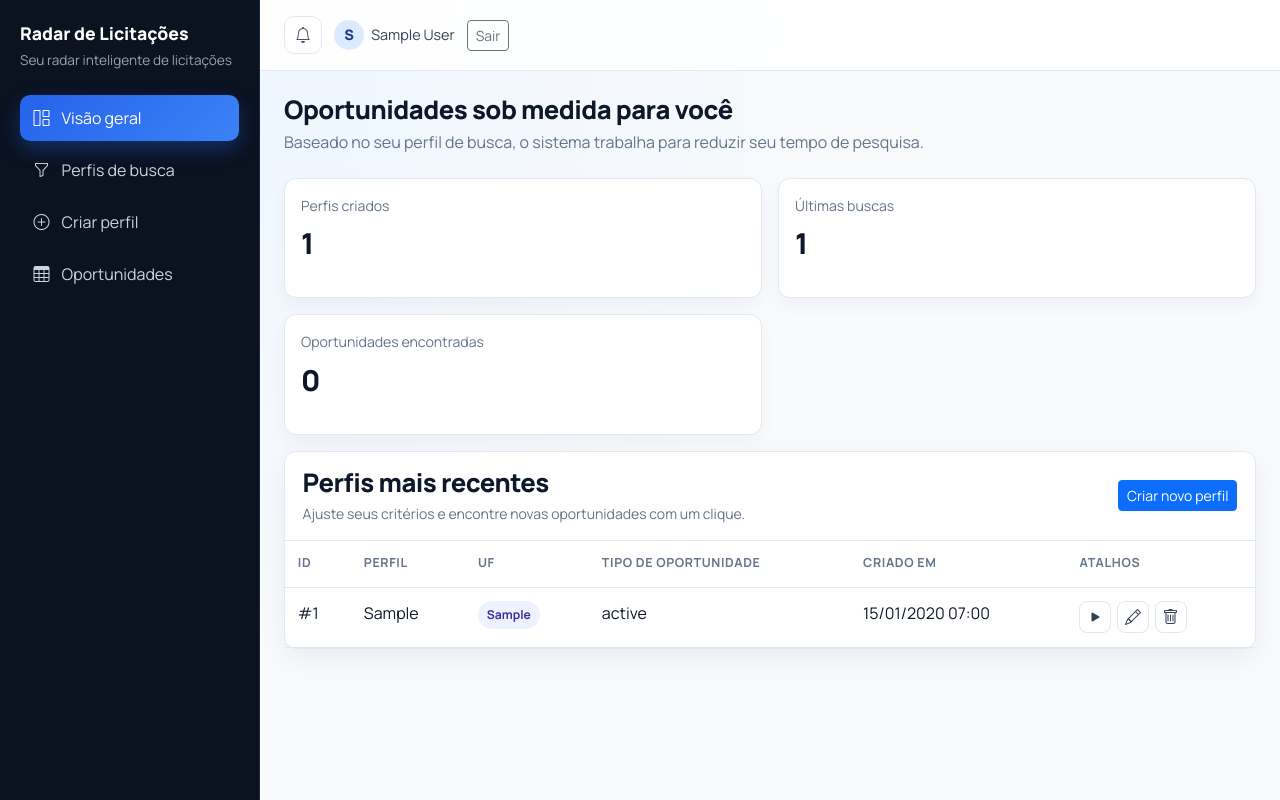
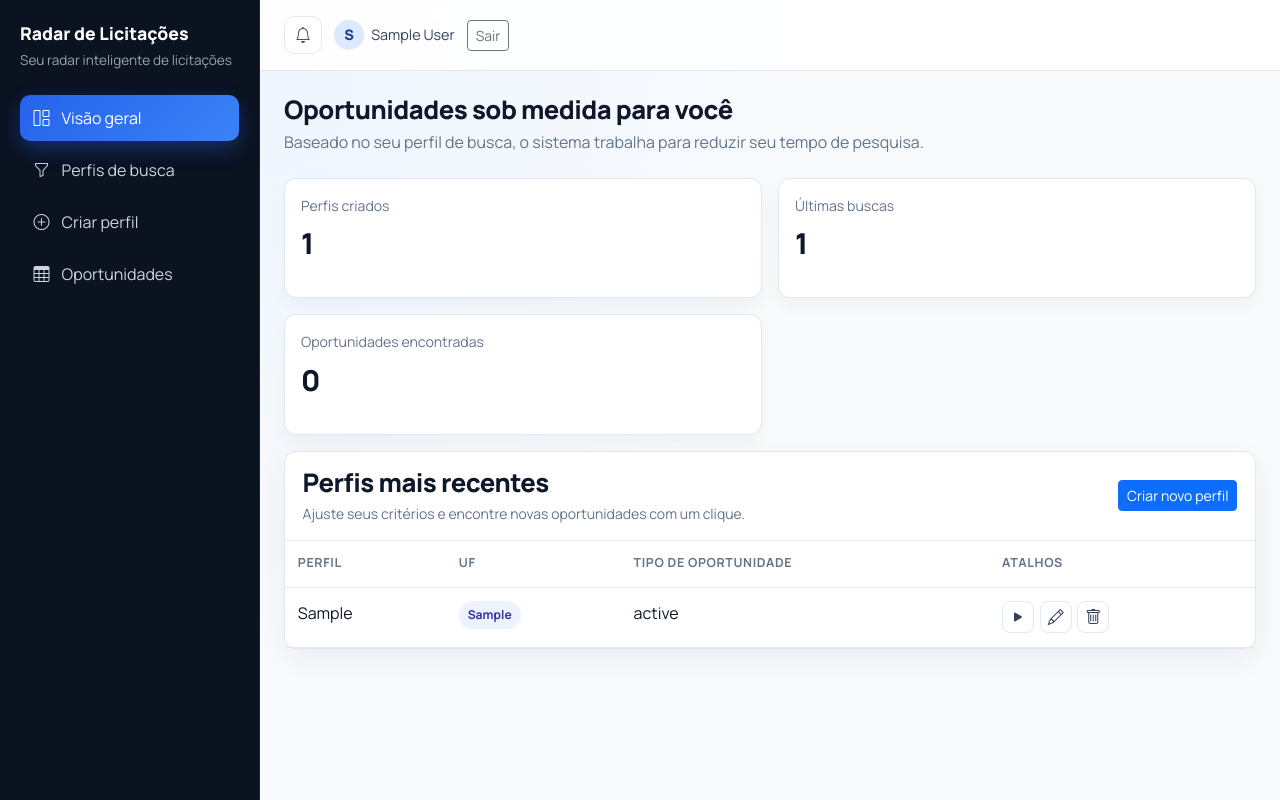
Before and after one commit to RafaelCirn3/compras-publicas-api-client, a Django app: page /filtros/ in a window 1280 px wide. Run offline with Django 5.2, Linux system fonts and the light colour scheme; a user stored in the database is signed in; tables that the repository leaves empty hold one stand-in row (values such as "Sample post").

Commit message:
feat: atualizar textos e remover colunas desnecessárias nas tabelas de filtros

```diff
--- a/apps/filtros/templates/filtros/dashboard.html
+++ b/apps/filtros/templates/filtros/dashboard.html
@@ -35,22 +35,18 @@
             <table class="table-modern">
                 <thead>
                 <tr>
-                    <th>ID</th>
                     <th>Perfil</th>
                     <th>UF</th>
                     <th>Tipo de oportunidade</th>
-                    <th>Criado em</th>
                     <th>Atalhos</th>
                 </tr>
                 </thead>
                 <tbody>
                 {% for filtro in filtros|slice:':10' %}
                 <tr>
-                    <td>#{{ filtro.id }}</td>
                     <td>{{ filtro.objeto|default:'-' }}</td>
                     <td><span class="badge-soft">{{ filtro.uf|default:'-' }}</span></td>
                     <td>{{ filtro.status|default:'-' }}</td>
-                    <td>{{ filtro.criado_em|date:'d/m/Y H:i' }}</td>
                     <td>
                         <div class="action-row">
                             <a class="icon-btn" href="{% url 'rpa:executar' filtro.id %}" title="Buscar oportunidades">
--- a/apps/filtros/templates/filtros/filtro_form.html
+++ b/apps/filtros/templates/filtros/filtro_form.html
@@ -23,7 +23,7 @@
 
         <section class="step-panel" data-step-panel>
             <div class="form-grid">
-                <h2 class="form-section-title">O que você quer comprar?</h2>
+                <h2 class="form-section-title">O que você procura?</h2>
                 <div class="field-span-2">
                     <label class="form-label" for="{{ form.objeto.id_for_label }}">{{ form.objeto.label }}</label>
                     {{ form.objeto }}
@@ -33,7 +33,7 @@
                 <div>
                     <label class="form-label" for="{{ form.processo.id_for_label }}">{{ form.processo.label }}</label>
                     {{ form.processo }}
-                    <p class="field-helper">Opcional: informe um numero de referencia se quiser acompanhar um caso especifico.</p>
+                    <p class="field-helper">Opcional: informe um numero de referência se quiser acompanhar um caso específico.</p>
                     {% if form.processo.errors %}<div class="text-danger small mt-1">{{ form.processo.errors|striptags }}</div>{% endif %}
                 </div>
                 <div>
--- a/apps/filtros/templates/filtros/filtro_list.html
+++ b/apps/filtros/templates/filtros/filtro_list.html
@@ -15,22 +15,18 @@
             <table class="table-modern">
                 <thead>
                 <tr>
-                    <th>ID</th>
                     <th>Perfil</th>
                     <th>UF</th>
                     <th>Tipo de oportunidade</th>
-                    <th>Criado em</th>
                     <th>Acoes</th>
                 </tr>
                 </thead>
                 <tbody>
                 {% for filtro in filtros %}
                 <tr>
-                    <td>#{{ filtro.id }}</td>
                     <td>{{ filtro.objeto|default:'-' }}</td>
                     <td><span class="badge-soft">{{ filtro.uf|default:'-' }}</span></td>
                     <td>{{ filtro.status|default:'-' }}</td>
-                    <td>{{ filtro.criado_em|date:'d/m/Y H:i' }}</td>
                     <td>
                         <div class="action-row">
                             <a class="icon-btn" href="{% url 'rpa:executar' filtro.id %}" title="Buscar oportunidades">
```
